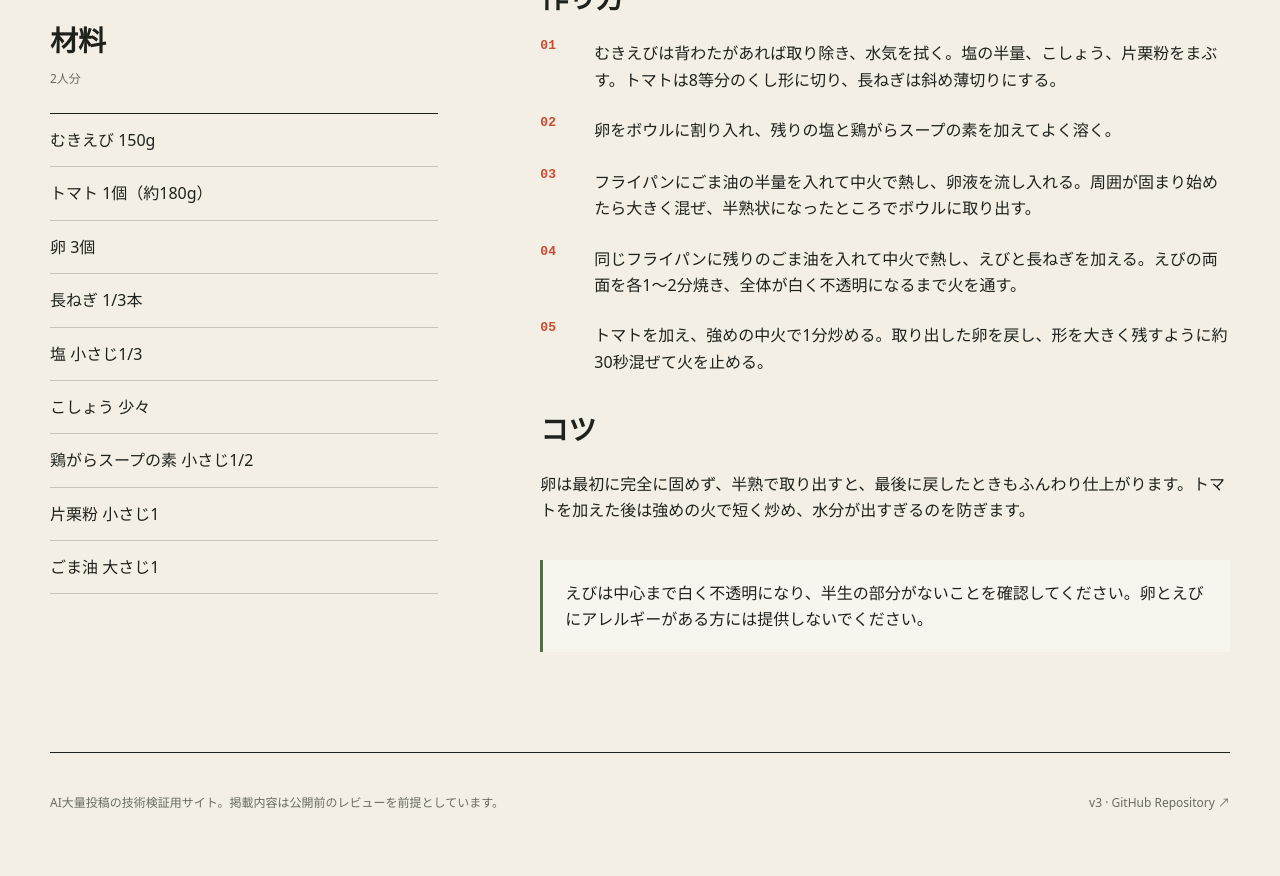
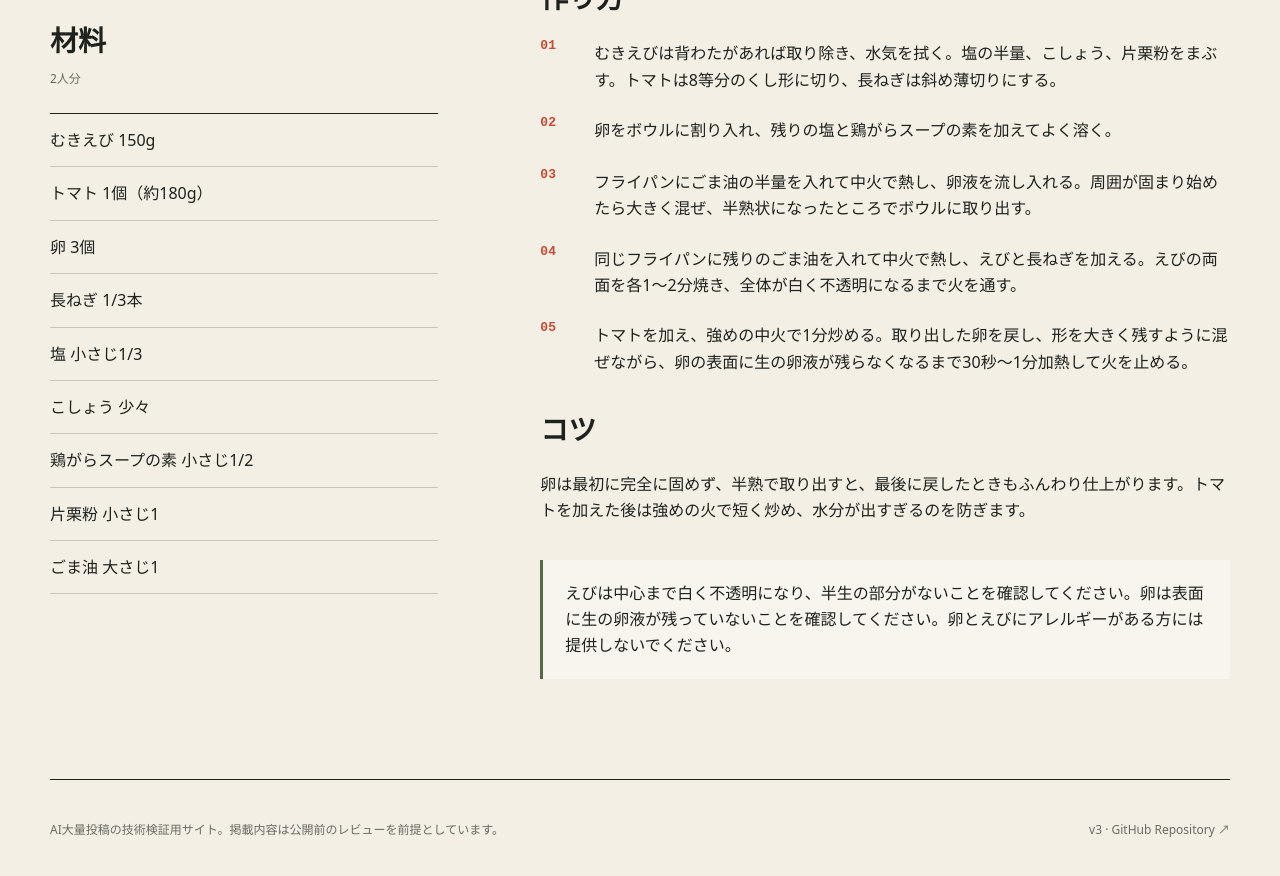
Before and after one commit to gakkii415/ai-recipe-poc, a Jekyll site: the page built from _posts/2026-09-05-shrimp-tomato-scrambled-eggs.md, in a window 1280 px wide and 900 px high, scrolled down 651 px. Shown: the top 876 px of the window. Built offline with Jekyll 4.4.1, drawn with Linux system fonts in a browser that asks for light colours.

Commit message:
レビュー指摘に基づき加熱安全性を修正

```diff
--- a/_posts/2026-09-05-shrimp-tomato-scrambled-eggs.md
+++ b/_posts/2026-09-05-shrimp-tomato-scrambled-eggs.md
@@ -25,10 +25,10 @@ published: true
 2. 卵をボウルに割り入れ、残りの塩と鶏がらスープの素を加えてよく溶く。
 3. フライパンにごま油の半量を入れて中火で熱し、卵液を流し入れる。周囲が固まり始めたら大きく混ぜ、半熟状になったところでボウルに取り出す。
 4. 同じフライパンに残りのごま油を入れて中火で熱し、えびと長ねぎを加える。えびの両面を各1〜2分焼き、全体が白く不透明になるまで火を通す。
-5. トマトを加え、強めの中火で1分炒める。取り出した卵を戻し、形を大きく残すように約30秒混ぜて火を止める。
+5. トマトを加え、強めの中火で1分炒める。取り出した卵を戻し、形を大きく残すように混ぜながら、卵の表面に生の卵液が残らなくなるまで30秒〜1分加熱して火を止める。
 
 ## コツ
 
 卵は最初に完全に固めず、半熟で取り出すと、最後に戻したときもふんわり仕上がります。トマトを加えた後は強めの火で短く炒め、水分が出すぎるのを防ぎます。
 
-> えびは中心まで白く不透明になり、半生の部分がないことを確認してください。卵とえびにアレルギーがある方には提供しないでください。
+> えびは中心まで白く不透明になり、半生の部分がないことを確認してください。卵は表面に生の卵液が残っていないことを確認してください。卵とえびにアレルギーがある方には提供しないでください。
```
